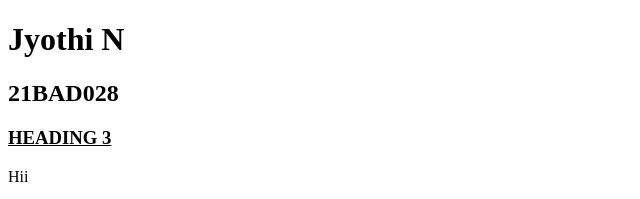
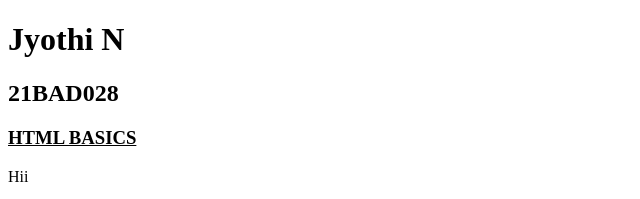
Before and after one commit to Nightmare261/ReactJS, a plain HTML site: page index.html in a window 1280 px wide. Shown: the top 199 px of the page, 0-640 px from the left. Drawn offline with Linux system fonts and the light colour scheme.

Commit message:
updating html

```diff
--- a/index.html
+++ b/index.html
@@ -9,7 +9,7 @@
 <body>
     <h1>Jyothi N</h1>
     <h2>21BAD028</h2>
-    <h3><U>HEADING 3</U></h3>
+    <h3><U>HTML BASICS</U></h3>
     <p>Hii</p>
 
     <ul>
```
